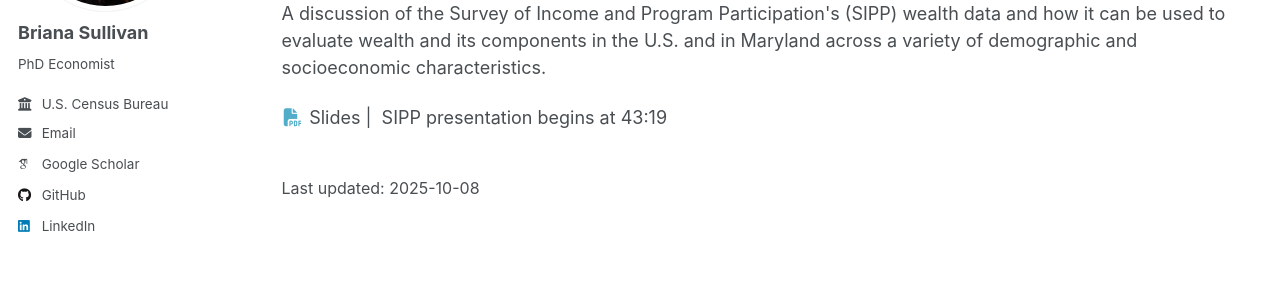
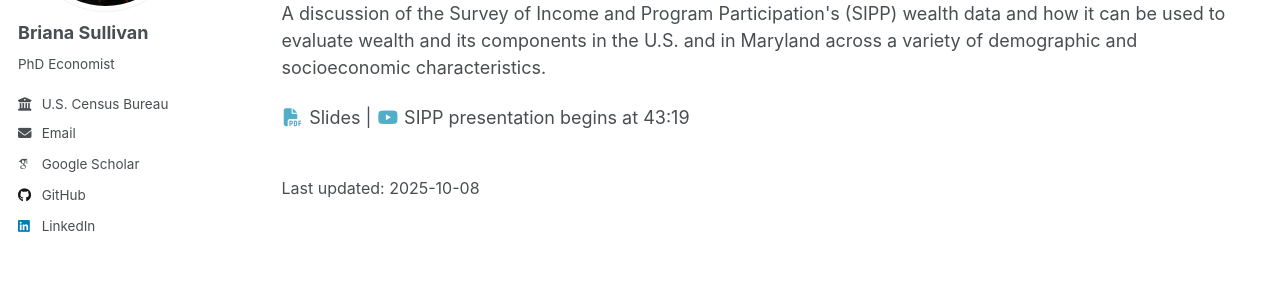
Before and after one commit to bdsullivan-econ/bdsullivan-econ.github.io, a Jekyll site: the page built from _pages/talks.html, in a window 1280 px wide. Shown: the part 279-579 px from the top of the page. Built offline with Jekyll 4.4.1, drawn with Linux system fonts in a browser that asks for light colours; some web fonts are replaced.

Commit message:
Update talks.html

```diff
--- a/_pages/talks.html
+++ b/_pages/talks.html
@@ -36,7 +36,7 @@ last_modified_at:   2025-10-08
 	</p>
 	<p>
 		 <a target="_blank" rel="noopener noreferrer" href="https://planning.maryland.gov/MSDC/Documents/affiliate_meeting/2025/Presentations/3_SDC_Wealth_in_SIPP_Sep2025_Sullivan.pdf"><i class="fas fa-fw fa-file-pdf zoom" aria-hidden="true"></i></a> Slides  |
-		 <a target="_blank" rel="noopener noreferrer" href="https://www.youtube.com/watch?v=jaF2KrUnZ9k"><i class="fa fa-youtube-play" aria-hidden="true"></i></a> SIPP presentation begins at 43:19
+		 <a target="_blank" rel="noopener noreferrer" href="https://www.youtube.com/watch?v=jaF2KrUnZ9k"><i class="fab fa-fw fa-youtube" aria-hidden="true"></i></a> SIPP presentation begins at 43:19
 	</p>
 
 </body>
```
